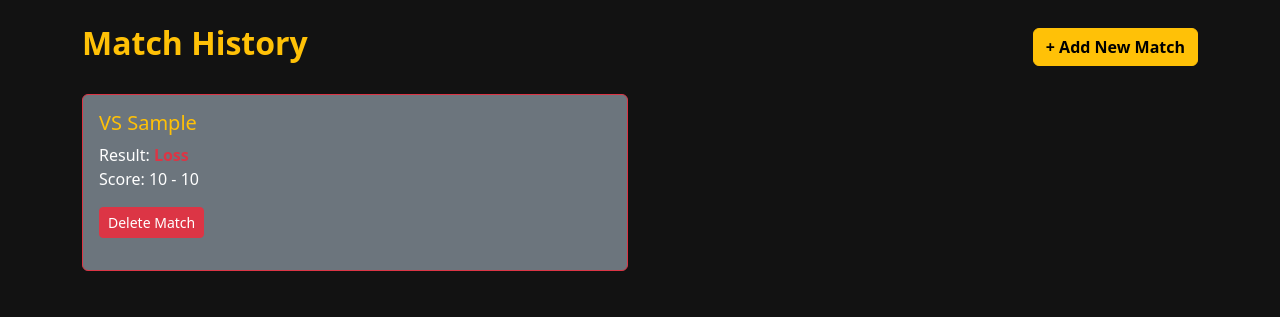
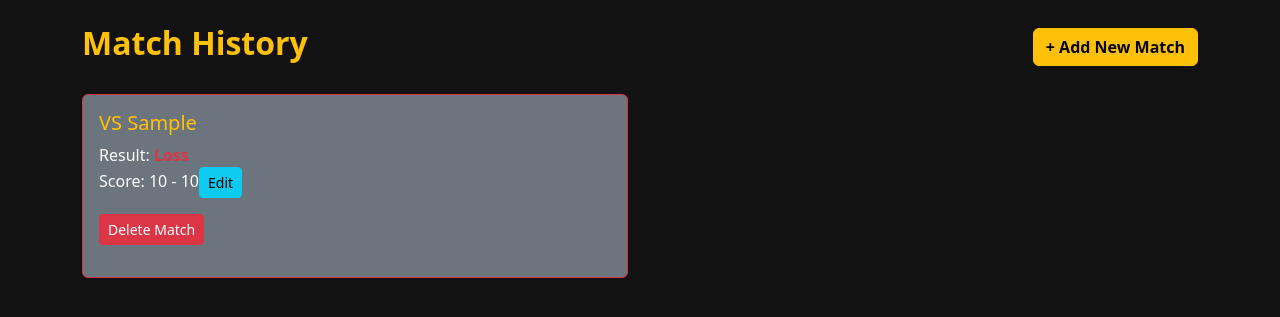
Before and after one commit to jamInwza007x/hoop-analytics, a Flask app: page /matches in a window 1280 px wide. Shown: the part 57-374 px from the top of the page. Run offline with Flask 3, Linux system fonts and the light colour scheme; tables that the repository leaves empty hold one stand-in row (values such as "Sample post").

Commit message:
Add edit button to match history

```diff
--- a/templates/matches.html
+++ b/templates/matches.html
@@ -16,7 +16,7 @@
                 <h5 class="card-title text-warning">VS {{ match.opponent }}</h5>
                 <p class="card-text">
                     Result: {% if match.result == 'Win' %}<span class="text-success fw-bold">Win</span>{% else %}<span class="text-danger fw-bold">Loss</span>{% endif %}<br>
-                    Score: {{ match.points_scored }} - {{ match.points_conceded }}<form action="/matches/delete/{{ match.id }}" method="POST" class="mt-2">
+                    Score: {{ match.points_scored }} - {{ match.points_conceded }}<a href="/matches/edit/{{ match.id }}" class="btn btn-info btn-sm me-2">Edit</a><form action="/matches/delete/{{ match.id }}" method="POST" class="mt-2">
     <button type="submit" class="btn btn-danger btn-sm">Delete Match</button>
 </form>
                 </p>
```
